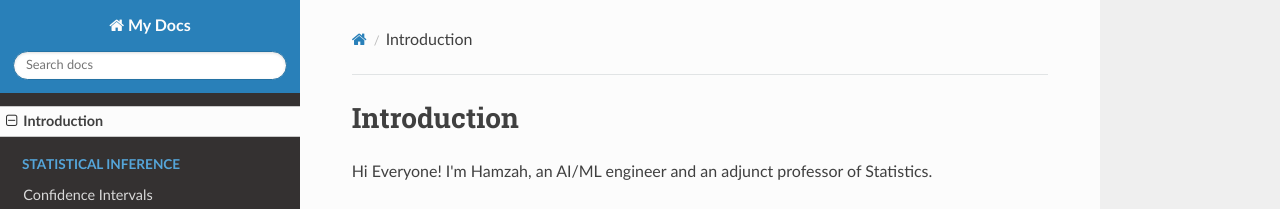
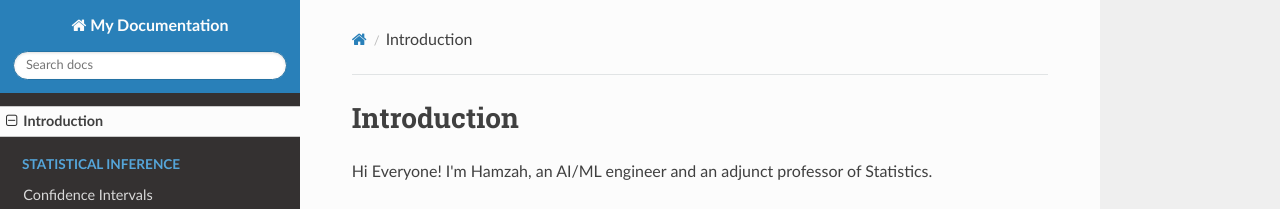
Before and after one commit to Hamzah-A98/Hamzah-A98.github.io, an MkDocs documentation site: the page built from docs/index.md, in a window 1280 px wide. Shown: the top 209 px of the page. Built offline with MkDocs 1.6.1, drawn with Linux system fonts in a browser that asks for light colours; nearby versions of some CDN libraries.

Commit message:
Update mkdocs.yml

```diff
--- a/mkdocs.yml
+++ b/mkdocs.yml
@@ -1,4 +1,4 @@
-site_name: My Docs
+site_name: My Documentation
 
 theme:
   name: readthedocs
```
